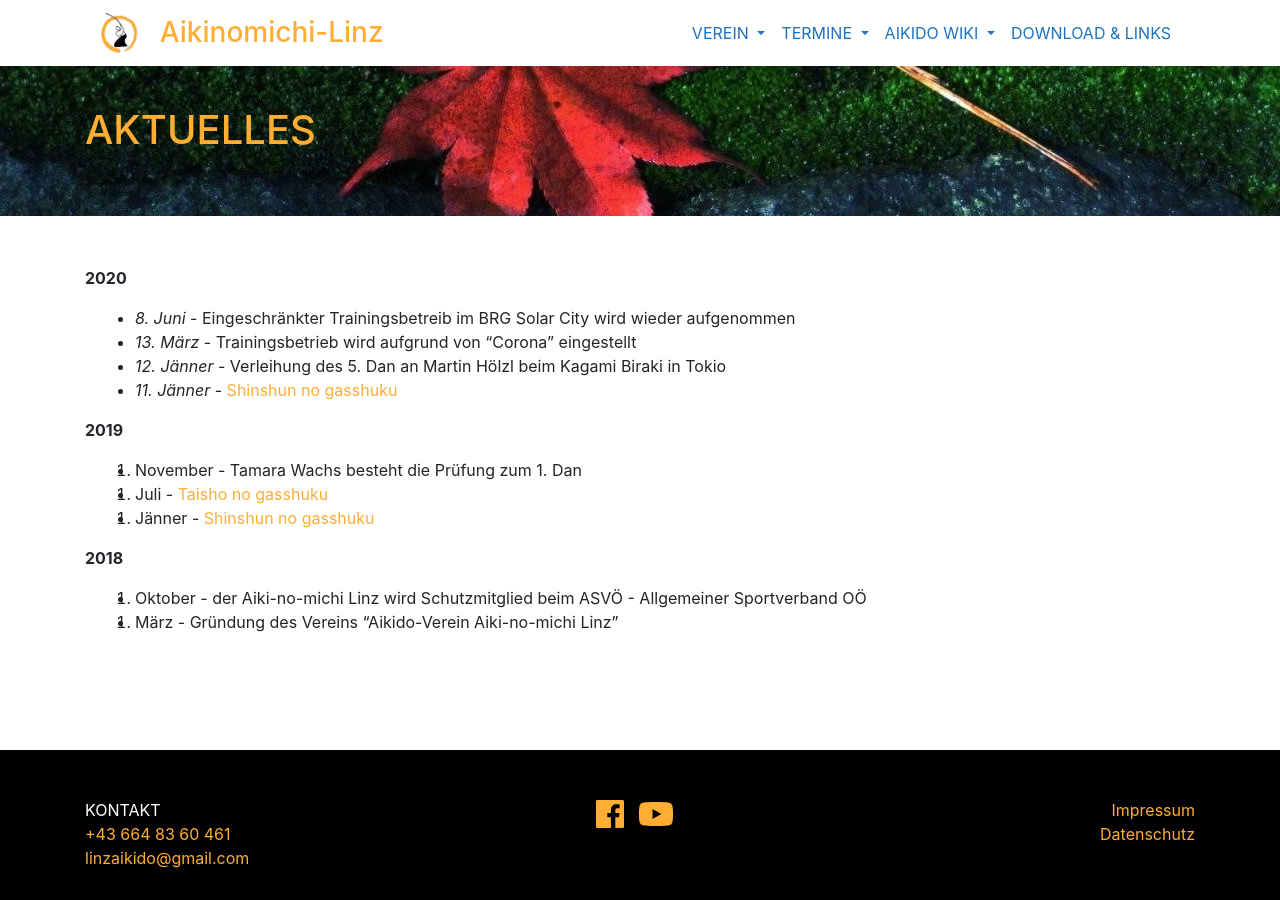
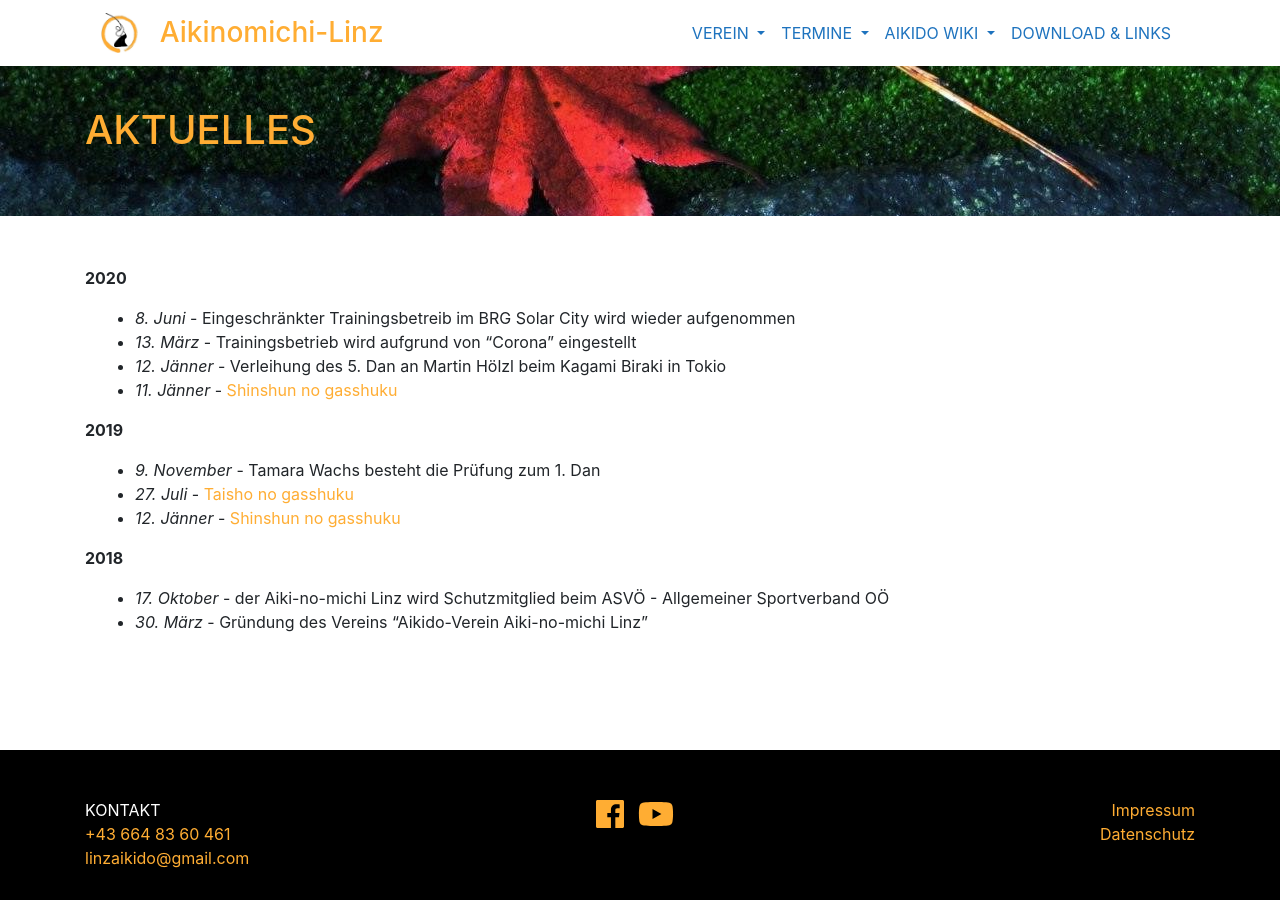
Before and after one commit to TWachs/aikinomichi-linz, a Jekyll site: the page built from aktuelles.md, in a window 1280 px wide. Built offline with Jekyll 4.4.1, drawn with Linux system fonts in a browser that asks for light colours; nearby versions of some CDN libraries.

Commit message:
Update aktuelles.md
Format

```diff
--- a/aktuelles.md
+++ b/aktuelles.md
@@ -15,13 +15,13 @@ title: Aktuelles
 
 **2019**
 
-* 9. November - Tamara Wachs besteht die Prüfung zum 1. Dan
-* 27. Juli - [Taisho no gasshuku](https://www.facebook.com/aikinomichilinz/photos/pcb.2324299254451515/2324293644452076/?type=3&theater){:target="_blank"}
-* 12. Jänner - [Shinshun no gasshuku](https://www.facebook.com/aikinomichilinz/photos/pcb.2202032180011557/2202025876678854/?type=3&theater){:target="_blank"}
+* _9. November_ - Tamara Wachs besteht die Prüfung zum 1. Dan
+* _27. Juli_ - [Taisho no gasshuku](https://www.facebook.com/aikinomichilinz/photos/pcb.2324299254451515/2324293644452076/?type=3&theater){:target="_blank"}
+* _12. Jänner_ - [Shinshun no gasshuku](https://www.facebook.com/aikinomichilinz/photos/pcb.2202032180011557/2202025876678854/?type=3&theater){:target="_blank"}
 
 **2018**
 
-* 17. Oktober - der Aiki-no-michi Linz wird Schutzmitglied beim ASVÖ - Allgemeiner Sportverband OÖ
-* 30. März - Gründung des Vereins "Aikido-Verein Aiki-no-michi Linz"
+* _17. Oktober_ - der Aiki-no-michi Linz wird Schutzmitglied beim ASVÖ - Allgemeiner Sportverband OÖ
+* _30. März_ - Gründung des Vereins "Aikido-Verein Aiki-no-michi Linz"
 
 </div>
```
